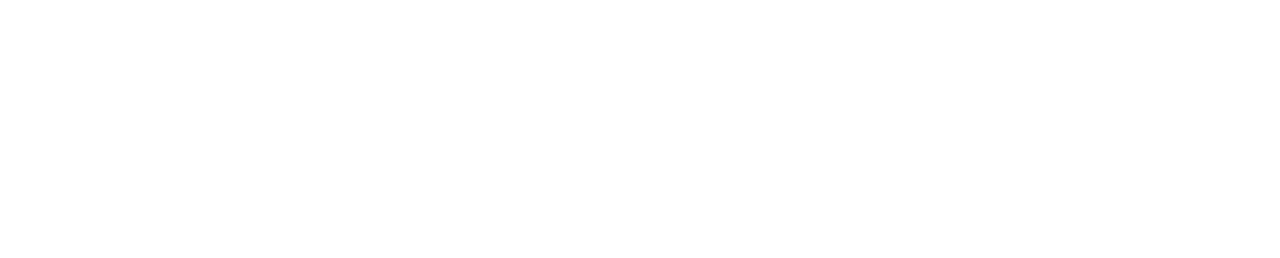
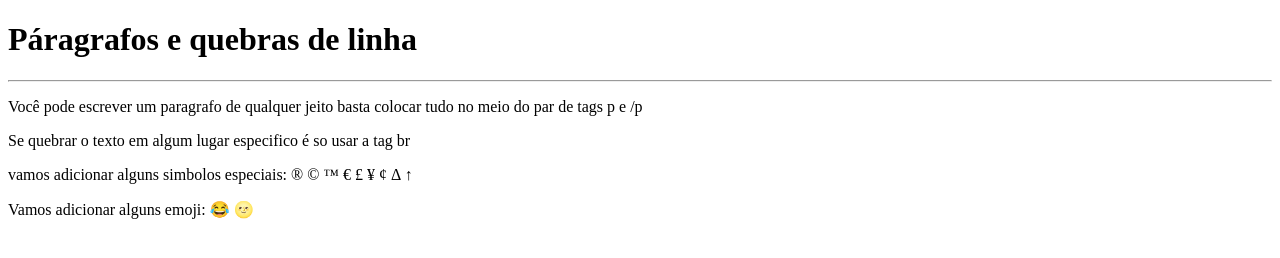
Before and after one commit to ligiakaylanne/estudando-linguagem-de-marcacao, a plain HTML site: page index.html in a window 1280 px wide. Drawn offline with Linux system fonts and the light colour scheme.

Commit message:
Add files via upload

```diff
--- a/index.html
+++ b/index.html
@@ -1,11 +1,30 @@
 <!DOCTYPE html>
-<html lang="en">
+<html lang="pt-br">
 <head>
     <meta charset="UTF-8">
+    <meta http-equiv="X-UA-Compatible" content="IE=edge">
     <meta name="viewport" content="width=device-width, initial-scale=1.0">
-    <title>Document</title>
+    <title>Páragrafos</title>
 </head>
 <body>
-
+    <h1>Páragrafos e quebras de linha</h1>
+    <hr>
+    <p>Você pode escrever um paragrafo de qualquer jeito basta colocar tudo no meio do par de tags p e /p</p> <!--&lt; LESS THAN(MENOR QUE) e &gt GREATER THAN(MAIOR QUE)-->
+    <p>Se quebrar o texto em algum lugar especifico é so usar a tag br </p>
+    <P>vamos adicionar alguns simbolos especiais:
+        &reg;
+        &copy;
+        &trade;
+        &euro;
+        &pound;
+        &yen;
+        &cent;
+        &Delta;
+        &uparrow;
+    </P>
+    <p>Vamos adicionar alguns emoji:
+        &#x1F602;
+        &#x1F31D;
+    </p>
 </body>
 </html>
```
